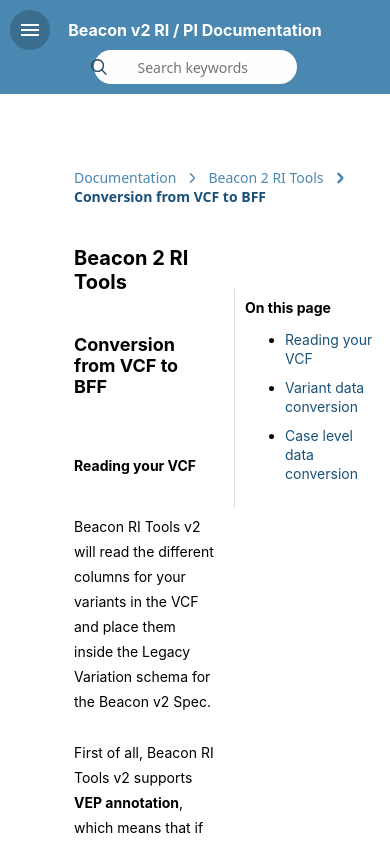
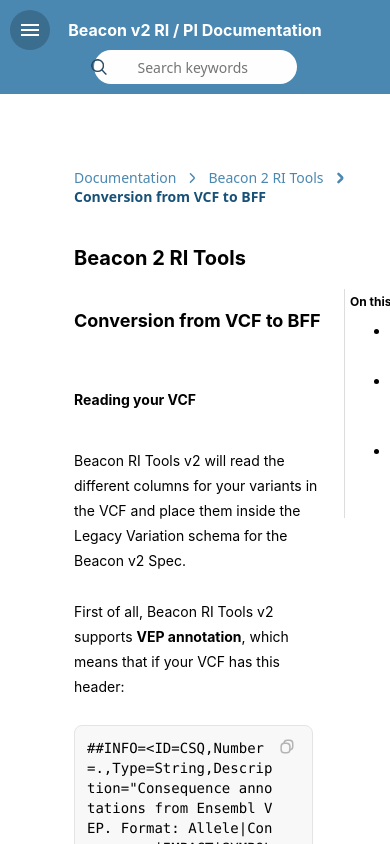
Before and after one commit to costero-e/beacon-ri-documentation, a React (Create React App) app in the folder docu-app/: page /conversion-from-vcf-to-bff in a window 390 px wide. Built offline with nearby package versions, Linux system fonts and the light colour scheme.

Commit message:
Improved responsiveness of the OnThisPage

```diff
--- a/docu-app/src/index.css
+++ b/docu-app/src/index.css
@@ -149,7 +149,18 @@
   font-size: 14px;
   border-radius: 8px;
   justify-content: flex-start;
-  display: flex;
+}
+
+.note div {
+  flex: 1;
+  min-width: 0;
+}
+
+.note b {
+  display: inline-block;
+  max-width: 100%;
+  word-wrap: break-word;
+  overflow-wrap: break-word;
 }
 
 .codeSnippet pre {
@@ -199,13 +210,14 @@
 
 .contentColumn {
   flex: 1;
-  min-width: 0;
+  min-width: 250px;
   flex-shrink: 0;
 }
 
 .sidebarColumn {
   flex: 1;
   max-width: 250px;
+  min-width: none;
   flex-shrink: 0;
   height: auto;
 }
@@ -220,12 +232,6 @@
   font-size: 14px;
   position: fixed;
   top: 289px;
-}
-
-.onThisPageContainer.hidden {
-  opacity: 0;
-  transform: translateY(-20px);
-  pointer-events: none;
 }
 
 .onThisPageTitle {
@@ -257,3 +263,18 @@
     flex-direction: column;
   }
 }
+
+@media (max-width: 5380px) {
+  .onThisPageContainer {
+    font-size: 12px;
+    padding: 5px;
+  }
+
+  .onThisPageTitle {
+    font-size: 12px;
+  }
+
+  .onThisPageLink {
+    font-size: 12px;
+  }
+}
```
